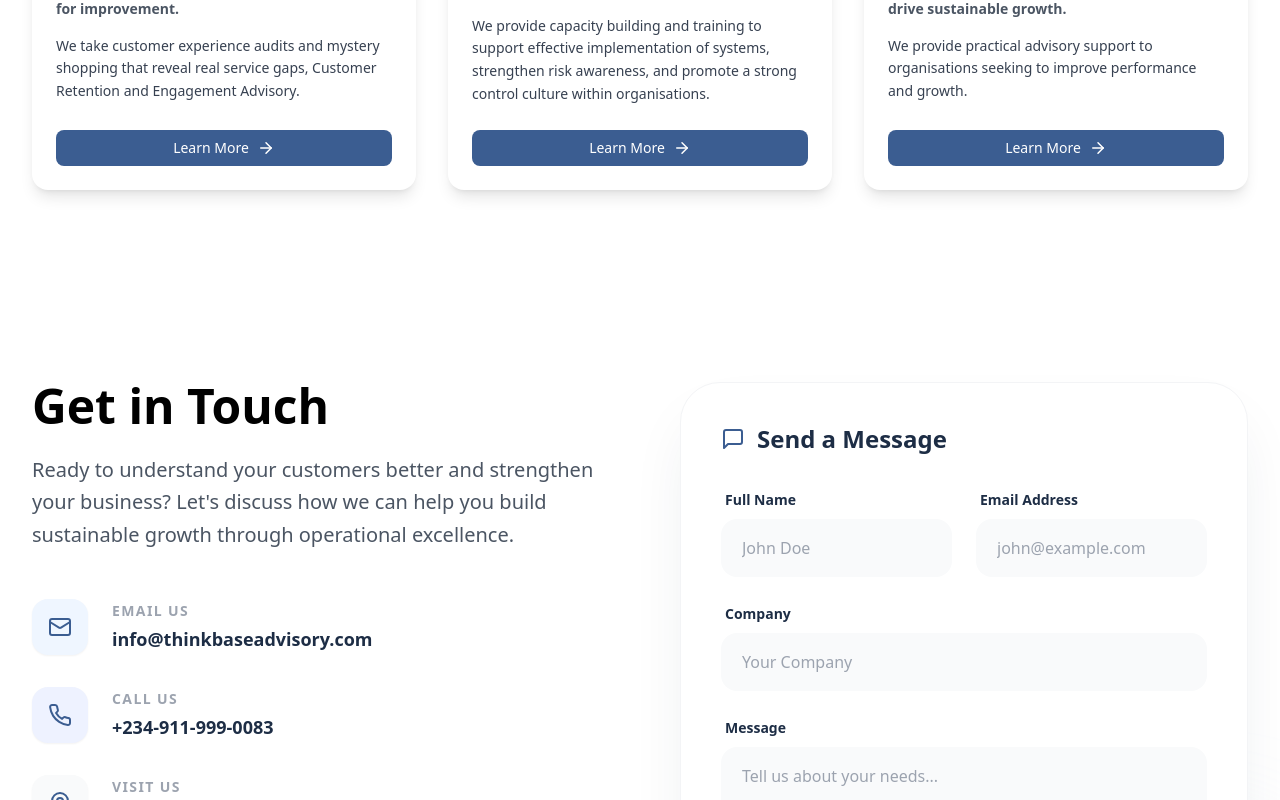
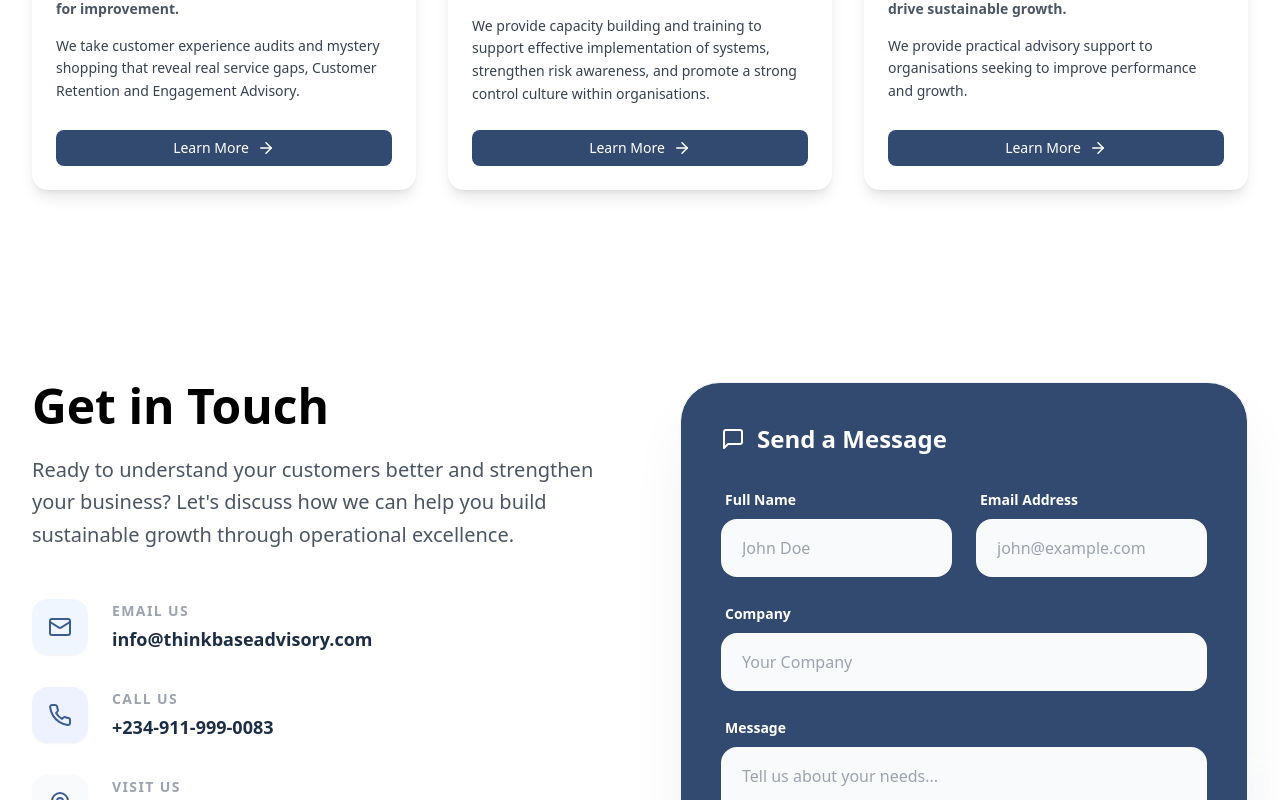
Before and after one commit to Mobolaji-bot/Thinkbase, a React (Vite) app: page / in a window 1280 px wide. Shown: the part 1960-2760 px from the top of the page. Built offline with nearby package versions, Linux system fonts and the light colour scheme.

Commit message:
changed the color of the contact form

```diff
--- a/src/components/Contact.tsx
+++ b/src/components/Contact.tsx
@@ -34,49 +34,49 @@ export default function Contact() {
           </div>
 
           <div className="relative">
-            <div className="bg-white p-10 rounded-[2.5rem] shadow-[0_32px_64px_-16px_rgba(29,45,69,0.1)] border border-gray-100 relative z-10">
-              <h3 className="text-2xl font-bold text-[#1d2d45] mb-8 flex items-center gap-3">
-                <MessageSquare className="text-[#3b5d91]" />
+            <div className="bg-[#324a70] p-10 rounded-[2.5rem] shadow-[0_32px_64px_-16px_rgba(29,45,69,0.1)] border border-gray-100 relative z-10">
+              <h3 className="text-2xl font-bold text-white mb-8 flex items-center gap-3">
+                <MessageSquare className="text-white" />
                 Send a Message
               </h3>
               <form className="space-y-6">
                 <div className="grid md:grid-cols-2 gap-6">
                   <div className="space-y-2">
-                    <label htmlFor="name" className="text-sm font-bold text-[#1d2d45] ml-1">Full Name</label>
+                    <label htmlFor="name" className="text-sm font-bold text-white ml-1">Full Name</label>
                     <input
                       type="text"
                       id="name"
-                      className="w-full px-5 py-4 bg-gray-50 border border-transparent rounded-2xl focus:bg-white focus:border-[#3b5d91]/30 focus:ring-4 focus:ring-[#3b5d91]/5 outline-none transition-all"
+                      className="w-full px-5 py-4 bg-gray-50 border border-transparent rounded-2xl focus:bg-white focus:border-[#3b5d91]/30 focus:ring-4 focus:ring-[#3b5d91]/5 outline-none transition-all shadow-sm"
                       placeholder="John Doe"
                     />
                   </div>
                   <div className="space-y-2">
-                    <label htmlFor="email" className="text-sm font-bold text-[#1d2d45] ml-1">Email Address</label>
+                    <label htmlFor="email" className="text-sm font-bold text-white ml-1">Email Address</label>
                     <input
                       type="email"
                       id="email"
-                      className="w-full px-5 py-4 bg-gray-50 border border-transparent rounded-2xl focus:bg-white focus:border-[#3b5d91]/30 focus:ring-4 focus:ring-[#3b5d91]/5 outline-none transition-all"
+                      className="w-full px-5 py-4 bg-gray-50 border border-transparent rounded-2xl focus:bg-white focus:border-[#3b5d91]/30 focus:ring-4 focus:ring-[#3b5d91]/5 outline-none transition-all shadow-sm"
                       placeholder="john@example.com"
                     />
                   </div>
                 </div>
 
                 <div className="space-y-2">
-                  <label htmlFor="company" className="text-sm font-bold text-[#1d2d45] ml-1">Company</label>
+                  <label htmlFor="company" className="text-sm font-bold text-white ml-1">Company</label>
                   <input
                     type="text"
                     id="company"
-                    className="w-full px-5 py-4 bg-gray-50 border border-transparent rounded-2xl focus:bg-white focus:border-[#3b5d91]/30 focus:ring-4 focus:ring-[#3b5d91]/5 outline-none transition-all"
+                    className="w-full px-5 py-4 bg-gray-50 border border-transparent rounded-2xl focus:bg-white focus:border-[#3b5d91]/30 focus:ring-4 focus:ring-[#3b5d91]/5 outline-none transition-all shadow-sm"
                     placeholder="Your Company"
                   />
                 </div>
 
                 <div className="space-y-2">
-                  <label htmlFor="message" className="text-sm font-bold text-[#1d2d45] ml-1">Message</label>
+                  <label htmlFor="message" className="text-sm font-bold text-white ml-1">Message</label>
                   <textarea
                     id="message"
                     rows={4}
-                    className="w-full px-5 py-4 bg-gray-50 border border-transparent rounded-2xl focus:bg-white focus:border-[#3b5d91]/30 focus:ring-4 focus:ring-[#3b5d91]/5 outline-none transition-all resize-none"
+                    className="w-full px-5 py-4 bg-gray-50 border border-transparent rounded-2xl focus:bg-white focus:border-[#3b5d91]/30 focus:ring-4 focus:ring-[#3b5d91]/5 outline-none transition-all resize-none shadow-sm"
                     placeholder="Tell us about your needs..."
                   ></textarea>
                 </div>
--- a/src/components/Services.tsx
+++ b/src/components/Services.tsx
@@ -57,7 +57,7 @@ export default function Services() {
                 </p>
 
                 <a
-                  className="inline-flex items-center justify-center gap-2 bg-[#3b5d91] text-white px-6 py-2 rounded-lg hover:bg-[#1d2d45] transition-all duration-300 font-medium text-sm"
+                  className="inline-flex items-center justify-center gap-2 bg-[#324a70] text-white px-6 py-2 rounded-lg hover:bg-[#1d2d45] transition-all duration-300 font-medium text-sm"
                 >
                   Learn More
                   <ArrowRight size={18} />
```
